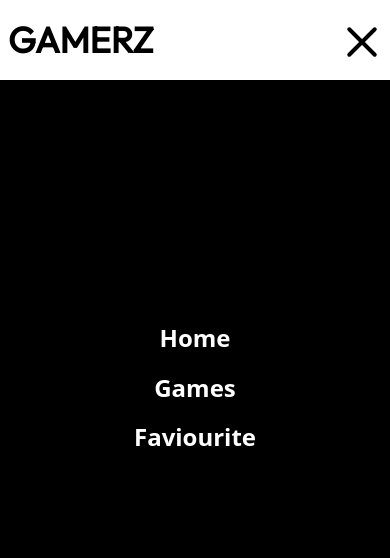
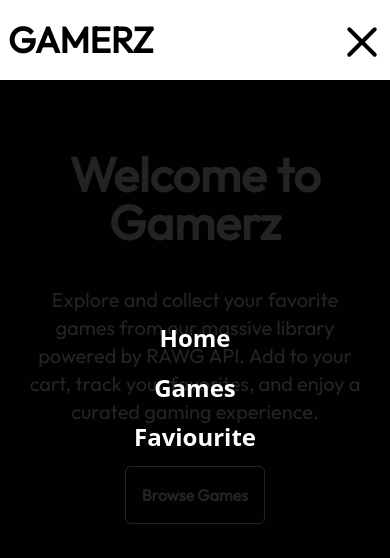
Before and after one commit to sayeed-dev-07/top-gamerz-zone-react, a React (Vite) app: page / in a window 390 px wide. Both pictures are taken after a click on the element 362 px from the left and 40 px from the top of the page. Shown: the top 558 px of the page. Built offline with nearby package versions, Linux system fonts and the light colour scheme; no server answers.

Commit message:
fixed api dependenies problem

```diff
--- a/src/components/Carousel.jsx
+++ b/src/components/Carousel.jsx
@@ -13,7 +13,7 @@ const Carousel = ({arr}) => {
     pauseOnHover: true
   };
   return (
-    <div className="slider-container">
+    <div className="slider-container z-10">
       <Slider {...settings}>
         {
             arr.map(elem=> (
--- a/src/components/Navbar.jsx
+++ b/src/components/Navbar.jsx
@@ -34,7 +34,7 @@ const Navbar = () => {
 
 
          {burgerOn &&
-         <div className='absolute min-h-[90vh] text-white bg-[black] w-screen py-[60%]'>
+         <div className='absolute min-h-[90vh] text-white bg-[#000000dc] w-screen py-[60%] z-100'>
                 <ul className='flex items-center flex-col justify-center h-full text-center '>
                     <li onClick={()=> setBurgerOn(false)} className='group py-2 text-2xl font-semibold'>
                     <Link to='/'>Home</Link>
```
